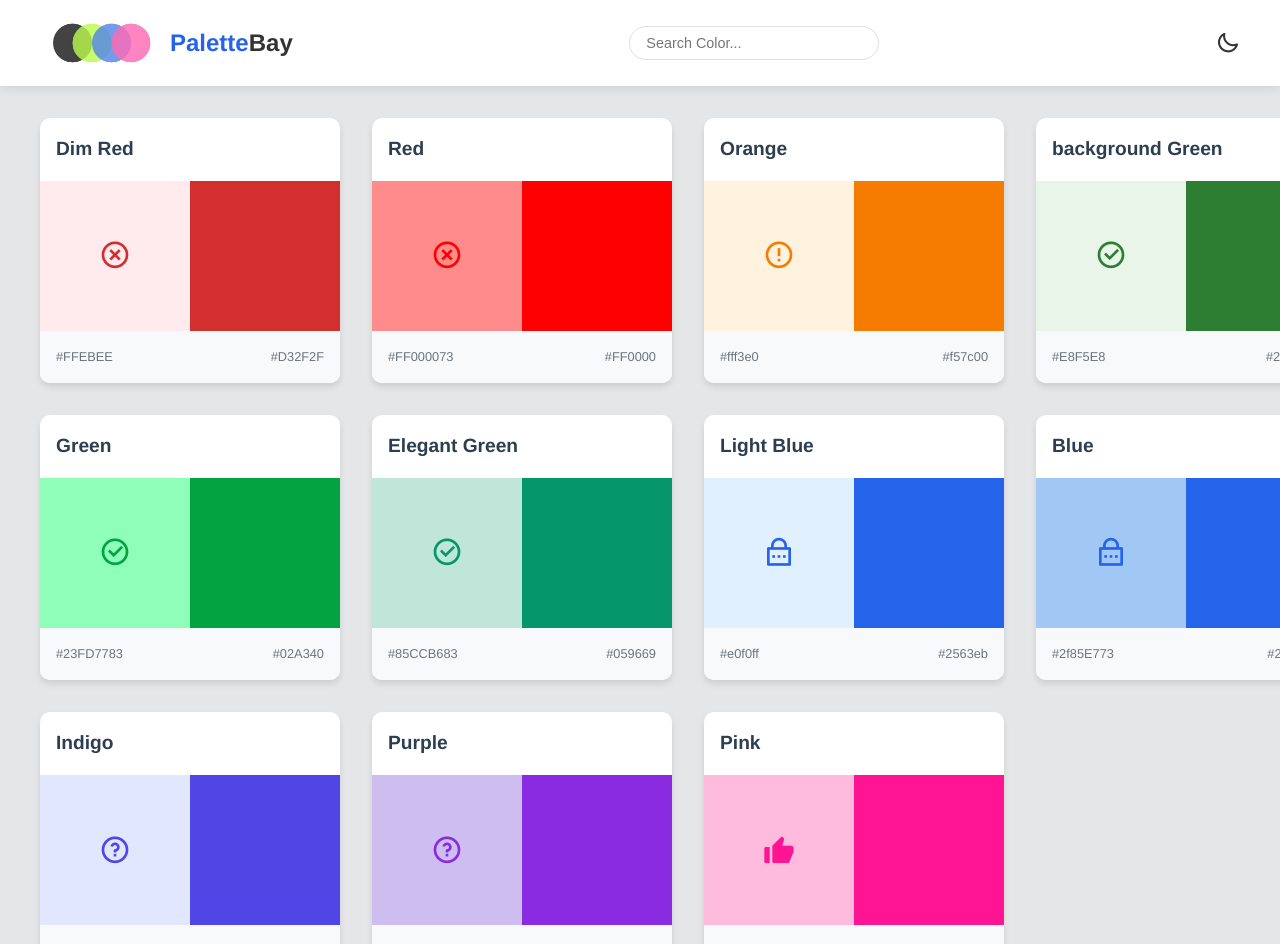
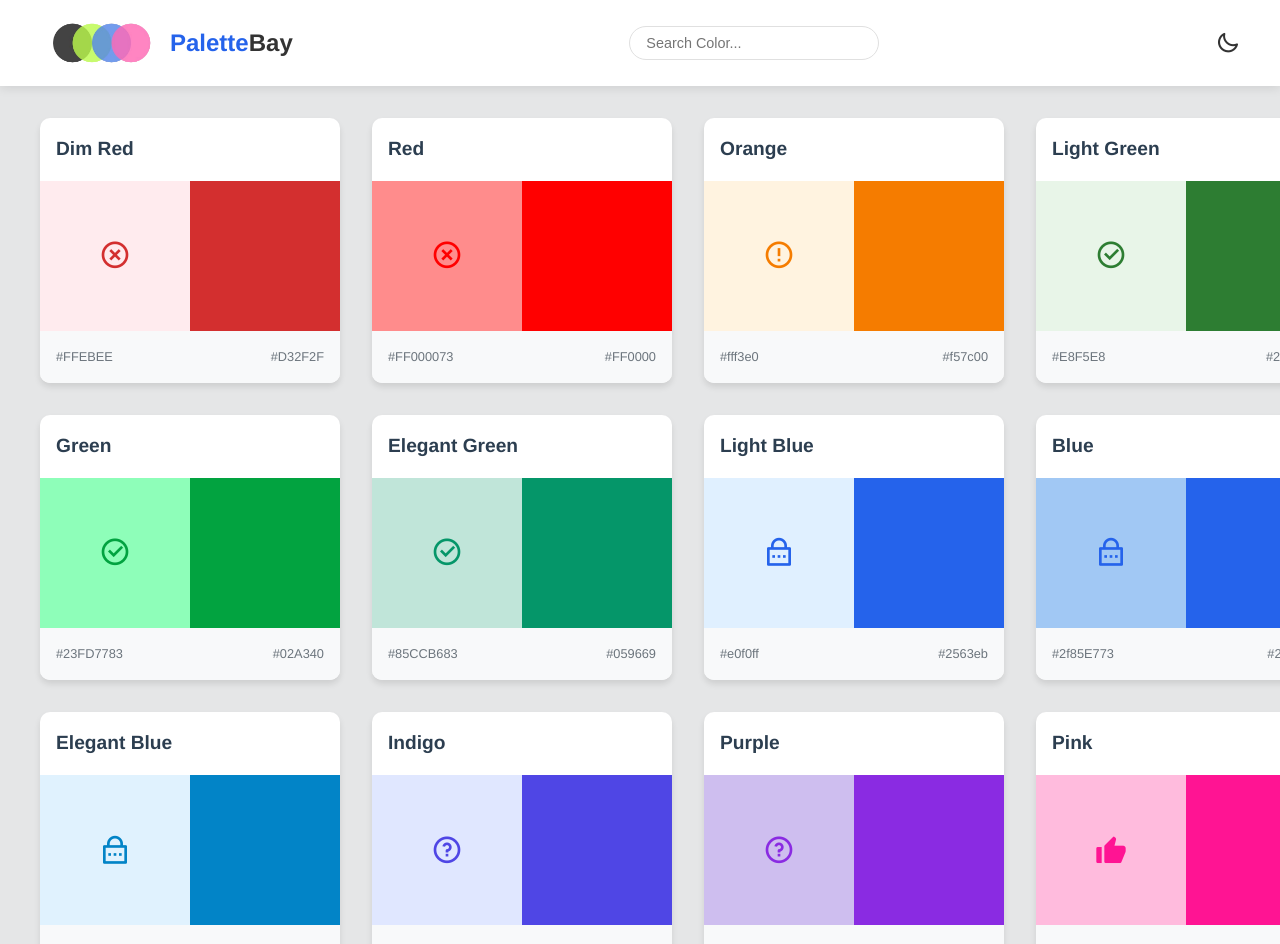
Before and after one commit to JeremyShiroya/PaletteBay_Vue, a Vue app: page /#/ in a window 1280 px wide. Shown: the top 944 px of the page. Built offline with nearby package versions, Linux system fonts and the light colour scheme.

Commit message:
Elegant Blue Added, Code Spacing Added

```diff
--- a/src/components/MainComp.vue
+++ b/src/components/MainComp.vue
@@ -56,6 +56,8 @@ const colors = ref([
     ],
     icon: "ri-close-circle-line",
   },
+
+
   {
     name: "Orange",
     shades: [
@@ -67,11 +69,13 @@ const colors = ref([
     ],
     icon: "ri-error-warning-line",
   },
+
+
   {
-    name: "background Green",
+    name: "Light Green",
     shades: [
       {
-        name: "background Green",
+        name: "Light Green",
         light: { background: "#E8F5E8", icons: "#2D7D32" },
         dark: { background: "#122116", icons: "#66BB6A" },
       },
@@ -100,6 +104,8 @@ const colors = ref([
     ],
     icon: "ri-checkbox-circle-line",
   },
+
+
   {
     name: "Light Blue",
     shades: [
@@ -122,6 +128,18 @@ const colors = ref([
     ],
     icon: "ri-lock-password-line",
   },
+  {
+    name: "Elegant Blue",
+    shades: [
+      {
+        name: "Elegant Blue",
+        light: { background: "#E0F2FE", icons: "#0284C7" },
+        dark: { background: "#1E3A8A80", icons: "#3B82F6" },
+      },
+    ],
+    icon: "ri-lock-password-line",
+  },
+
 
   {
     name: "Indigo",
@@ -134,6 +152,8 @@ const colors = ref([
     ],
     icon: "ri-question-line",
   },
+
+
   {
     name: "Purple",
     shades: [
@@ -145,6 +165,8 @@ const colors = ref([
     ],
     icon: "ri-question-line",
   },
+
+
   {
     name: "Pink",
     shades: [
```
